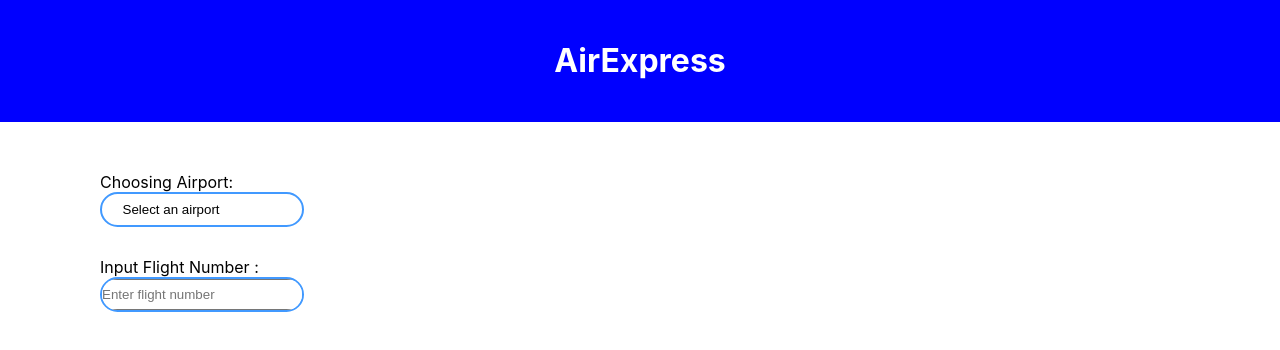
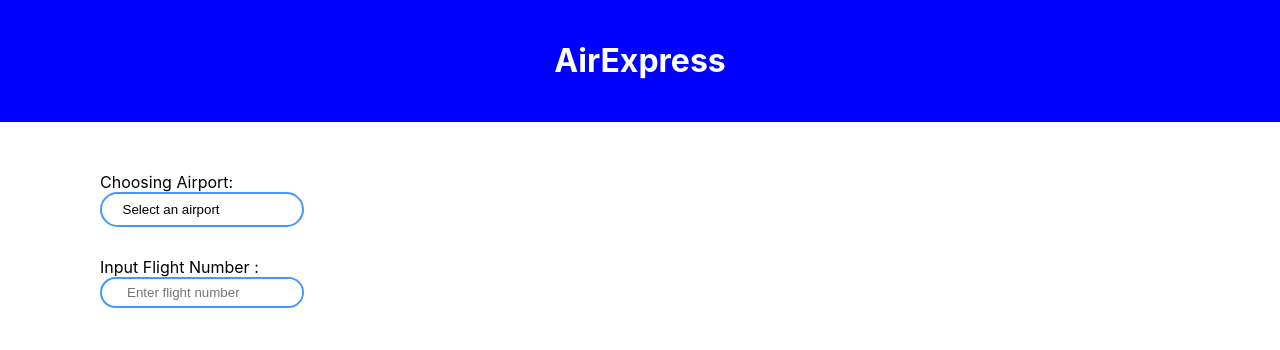
Before and after one commit to isayiahlim/AirExpress.frontEnd, a React (Create React App) app: page / in a window 1280 px wide. Shown: the top 350 px of the page. Built offline with nearby package versions, Linux system fonts and the light colour scheme.

Commit message:
Hey
This is cool

```diff
--- a/src/ChooseAirport.js
+++ b/src/ChooseAirport.js
@@ -28,6 +28,7 @@ const AirportDropdown = () => {
               {airport.name}
             </option>
           ))}
+
         </select>
       </div>
     </div>
--- a/src/InputFlight.js
+++ b/src/InputFlight.js
@@ -22,6 +22,7 @@ const FlightInput = () => {
           placeholder="Enter flight number"
           onChange={handleFlightInputChange}
           className="flight-input"
+          style={{ border: 'none',  marginLeft: '50px' }}
         />
       </div>
     </div>
```
